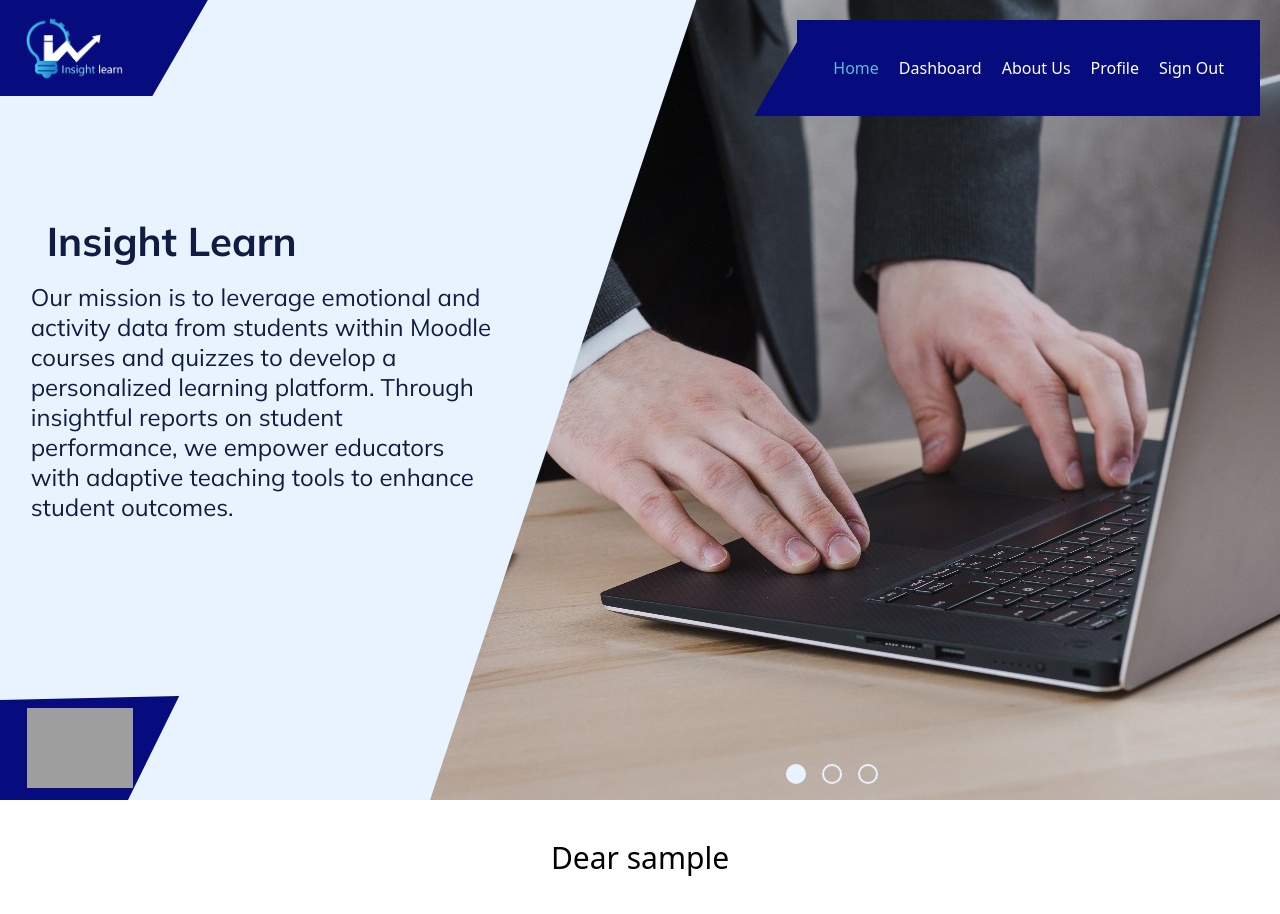
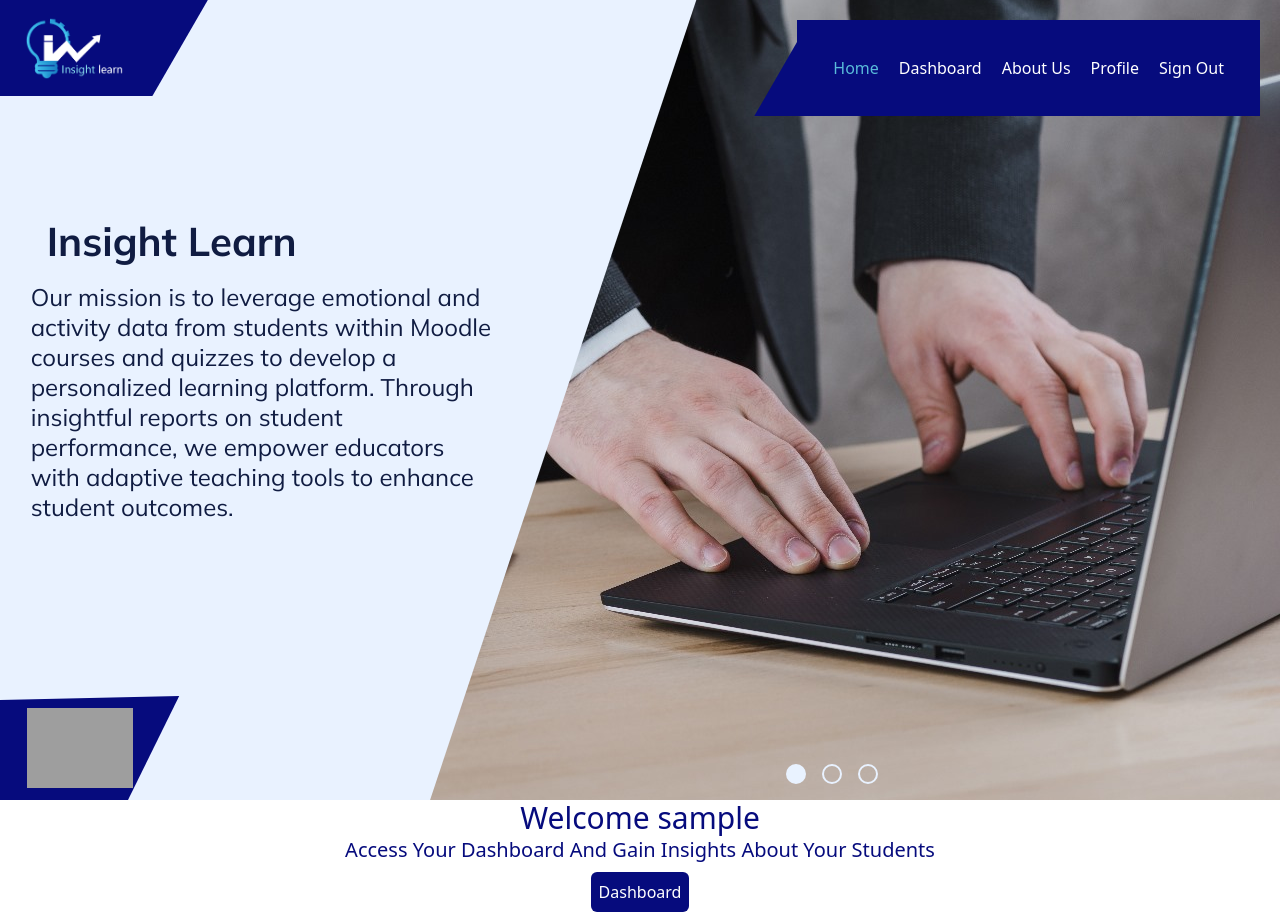
Before and after one commit to AhmedEid2504/insight-learn, a React (Vite) app: page / in a window 1280 px wide. Shown: the top 914 px of the page. Built offline with nearby package versions, Linux system fonts and the light colour scheme; no server answers; sample sign-in values are in the browser's storage.

Commit message:
change the session in home page for staff and admins

```diff
--- a/src/pages/Home.jsx
+++ b/src/pages/Home.jsx
@@ -27,6 +27,8 @@ const Home = () => {
     const [sessionStarted, setSessionStarted] = useState(false); // State variable to track whether the session has started
     const [isLoggedIn, setIsLoggedIn] = useState(false);
     const username = localStorage.getItem("username")
+    const is_superuser = localStorage.getItem("is_superuser")
+    const is_staff = localStorage.getItem("is_staff")
 
     // Load external scripts
     const mphToolsState = useExternalScript("https://sdk.morphcast.com/mphtools/v1.0/mphtools.js");
@@ -224,6 +226,15 @@ const Home = () => {
                     </div>
                 </div>
 
+            { is_staff === 'true' || is_superuser === 'true' ? (
+                <div>
+                    <h1 className="text-center text-3xl text-c_1">Welcome {username}</h1>
+                    <h2 className="text-center text-xl text-c_1">Access Your Dashboard And Gain Insights About Your Students</h2>
+                    <div className="flex justify-center items-center">
+                        <a href="/dashboard/maindash" className="bg-c_1 text-white p-2 rounded-md m-2">Dashboard</a>
+                    </div>
+                </div>
+            ) : (
                 <Session
                     handleSessionStart={handleSessionStart}
                     handleSessionEnd={handleSessionEnd}
@@ -231,6 +242,7 @@ const Home = () => {
                     userEmail={userData.userEmail}
                     username={username}
                 />
+            )}
 
             <div className="h-[260px] max-md:h-[360px] max-sm:h-[350px] w-full flex bg-c_1">
                 <iframe className=" w-full" src="/footer.html" title="Footer" />
```
Also changed, not shown: 1 other file (tests, documents, lock files or other folders). Lines whose indentation alone changed are shown as unchanged.
